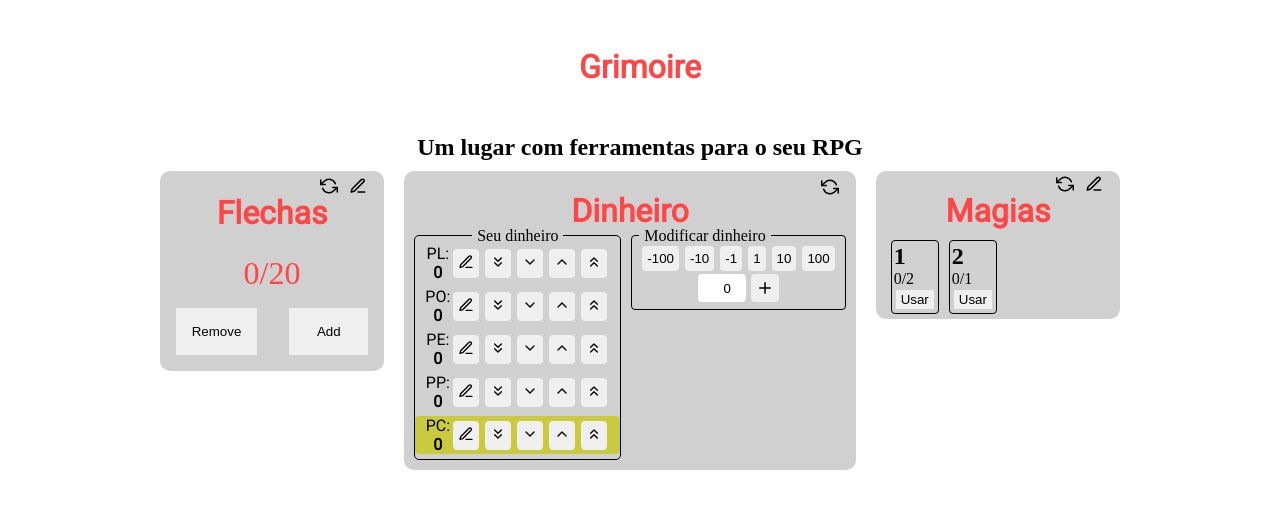
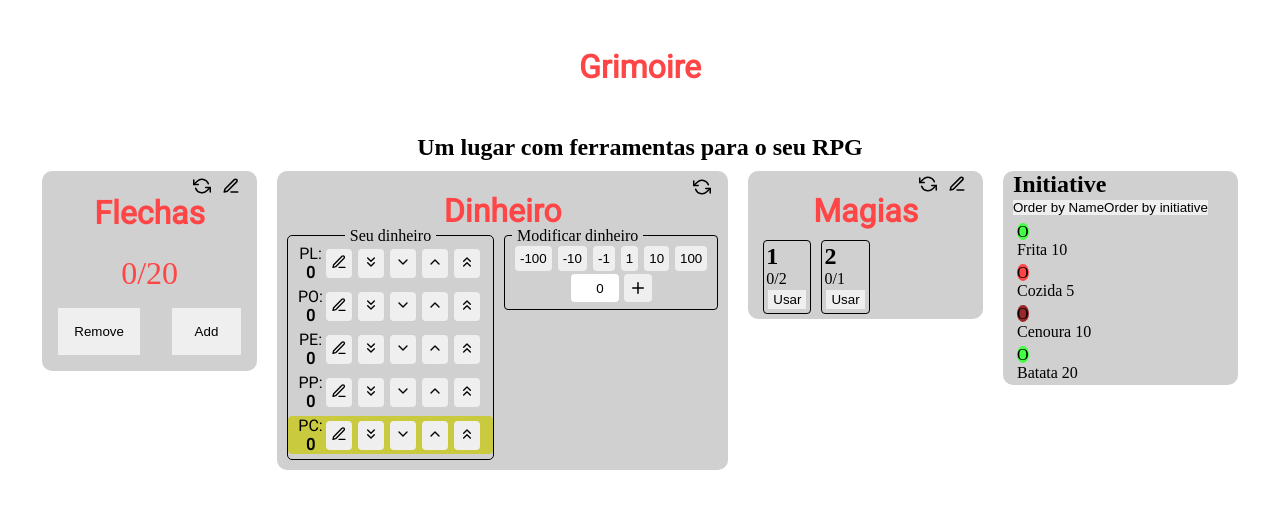
Before and after one commit to VitorSoaresSilva/grimoire, a Next.js app: page / in a window 1280 px wide. Shown: the top 508 px of the page. Built offline with nearby package versions, Linux system fonts and the light colour scheme.

Commit message:
Added Component Initiative

```diff
--- /dev/null
+++ b/src/components/Initiative.tsx
@@ -0,0 +1,80 @@
+import { Container } from "@/styles/components/Initiative";
+import { useState } from "react";
+
+export default function Initiative({initialData}){
+    const baseValue = {
+        participants: [
+            {
+                name: "Frita",
+                isEnemy: false,
+                initiative: 10,
+                priority: 0,
+                isAlive: true,
+            },
+            {
+                name: "Cozida",
+                isEnemy: true,
+                initiative: 5,
+                priority: 0,
+                isAlive: true,
+            },
+            {
+                name: "Cenoura",
+                isEnemy: true,
+                initiative: 10,
+                priority: 1,
+                isAlive: false,
+            },
+            {
+                name: "Batata",
+                isEnemy: false,
+                initiative: 20,
+                priority: 0,
+                isAlive: true,
+            },
+        ],
+    }
+    const [participants,setParticipants] = useState(initialData ? JSON.parse(initialData): baseValue.participants)
+    function orderByName(){
+        let state = participants;
+        state.sort((a, b) => (a.name > b.name) ? 1 : -1)
+        setParticipants([...state]);
+    }
+    function orderByInitiative(){
+        let state = participants;
+        state.sort((a, b) => (a.initiative < b.initiative) ? 1 : (a.initiative == b.initiative) ?
+        ((a.priority < b.priority) ? 1 : -1): -1)
+        setParticipants([...state]);
+
+    }
+    /**
+     * add participant
+     *  - name, isEnemy
+     *
+     * add function to reset initiative
+     *  - reset initiative and priority value
+     *
+     * start turn
+     *  - mark the first one
+     *  - button do kill
+     */
+    return(
+        <Container>
+            <div className="header">
+                <h2>Initiative</h2>
+                <button onClick={orderByName}>Order by Name</button>
+                <button onClick={orderByInitiative}>Order by initiative</button>
+            </div>
+            <div className="content">
+                {participants.map((participant)=>{
+                    return(
+                        <div className={`card  ${!participant.isAlive && "dead"}`} key={participant.name}>
+                            <span className={`time ${participant.isEnemy ? "enemy" : "player"}`}>O</span>
+                            <p>{participant.name}  {participant.initiative}</p>
+                        </div>
+                    )
+                })}
+            </div>
+        </Container>
+    )
+}
--- a/src/pages/index.tsx
+++ b/src/pages/index.tsx
@@ -4,8 +4,9 @@ import { Container, Content } from "@/styles/pages/Home";
 import MoneyCount from "@/components/MoneyCount";
 import SpellsSlot from "@/components/SpellsSlot";
 import { GetServerSideProps } from "next";
+import Initiative from "@/components/Initiative";
 
-export default function Home({arrowData,moneyData,spellsData}) {
+export default function Home({arrowData,moneyData,spellsData,initiativeData}) {
   return (
     <Container>
       <h1>Grimoire</h1>
@@ -14,18 +15,20 @@ export default function Home({arrowData,moneyData,spellsData}) {
         <ArrowCount initialData={arrowData}/>
         <MoneyCount initialData={moneyData}/>
         <SpellsSlot initialData={spellsData}/>
+        <Initiative initialData={initiativeData}/>
       </Content>
     </Container>
   )
 }
 export const getServerSideProps: GetServerSideProps = async ({ req }) => {
-  const { arrowData = false, moneyData = false, spellsData = false } = req.cookies;
+  const { arrowData = false, moneyData = false, spellsData = false,initiativeData = false } = req.cookies;
 
   return {
     props: {
       arrowData: arrowData,
       moneyData: moneyData,
       spellsData: spellsData,
+      initiativeData: initiativeData,
     }
   }
 };
--- /dev/null
+++ b/src/styles/components/Initiative.ts
@@ -0,0 +1,32 @@
+import styled from 'styled-components';
+
+export const Container = styled.div`
+    background: ${props => props.theme.colors.background.secondary};
+    border-radius: 10px;
+    display: flex;
+    flex-direction: column;
+    padding: 0 10px;
+    margin: 10px;
+    flex:1;
+
+
+    .enemy{
+        background: #ff4545;
+    }
+    .player{
+        background: #45ff45;
+    }
+    .dead{
+        filter: brightness(0.6);
+    }
+    .card{
+        height: 2rem;
+        border-radius: 4px;
+        margin: 5px 2px;
+        padding: 2px;
+    }
+    .time{
+        content: "";
+        border-radius: 50%;
+    }
+`;
```
